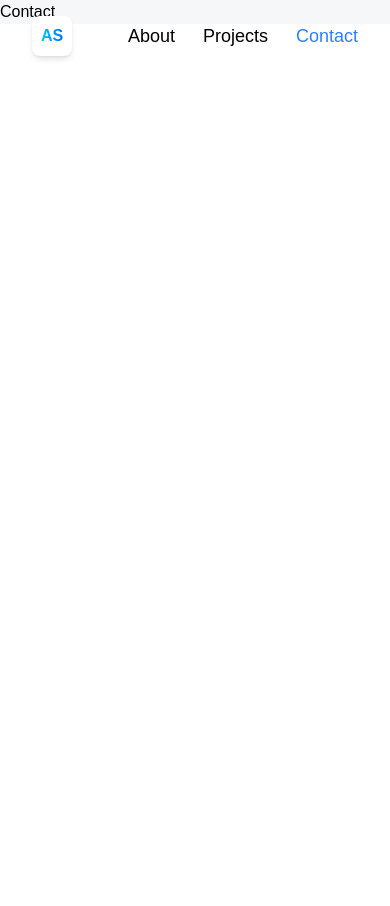
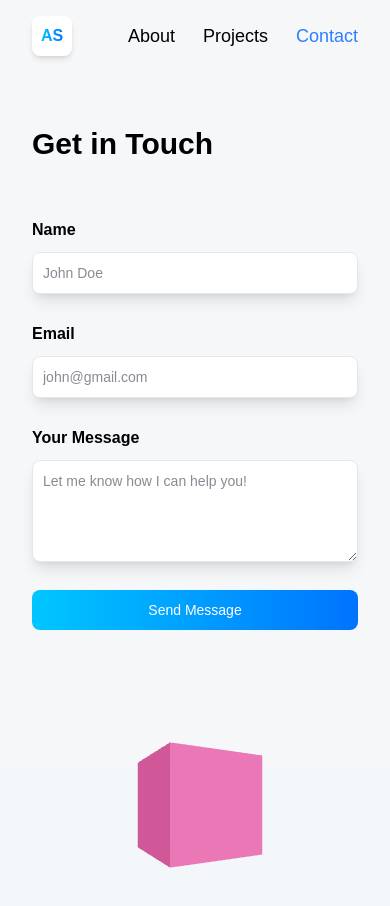
Before and after one commit to Akhilesh-Shabadi/3D_Portfolio, a React (Vite) app: page /contact in a window 390 px wide. Shown: the top 906 px of the page. Before the commit the page ends 844 px from the top, so only its background shows below. Built offline with nearby package versions, Linux system fonts and the light colour scheme; no server answers.

Commit message:
feat: Establish application routing, add Contact page with form and 3D element, and introduce dynamic Home info pop-ups.

```diff
--- a/src/components/HomeInfoPopUp.jsx
+++ b/src/components/HomeInfoPopUp.jsx
@@ -2,13 +2,15 @@ import { Link } from "react-router-dom";
 
 const InfoBox = ({ text, link, btnText }) => {
     return (
-        <div className='sm:text-xl text-center bg-[#2b77e7] border-[#2b77e7] relative rounded-2xl mx-5 flex text-white flex-col gap-3 max-w-2xl neo-brutalism-blue pt-4 pb-12 px-8 shadow-[0.6vmin_0.6vmin_#336cc1,1vmin_1vmin_#0092db,0.65vmin_1vmin_#0092db,1vmin_0.65vmin_#0092db]'>
-            <p className='font-medium sm:text-xl text-center'>{text}</p>
+        <div className='sm:text-md text-center bg-[#2b77e7] border-[#2b77e7] relative rounded-2xl mx-5 flex text-white flex-col gap-3 max-w-2xl neo-brutalism-blue pt-4 pb-8 px-8 shadow-[0.6vmin_0.6vmin_#336cc1,1vmin_1vmin_#0092db,0.65vmin_1vmin_#0092db,1vmin_0.65vmin_#0092db]'>
+            <p className='font-medium sm:text-md text-center'>{text}</p>
             <Link
                 to={link}
-                className='shadow-[0.6vmin_0.6vmin_#fff,1vmin_1vmin_#d2e4ff,1vmin_1vmin_#d2e4ff,0.65vmin_1vmin_#d2e4ff,1vmin_0.65vmin_#d2e4ff] bg-[#fff] border-[#fff] py-3 px-6 rounded-lg text-blue-500 text-center font-semibold sm:w-1/2 w-[90%] -bottom-5 absolute mx-auto right-0 left-0 flex justify-center items-center gap-3'
+                className='shadow-[0.6vmin_0.6vmin_#fff,1vmin_1vmin_#d2e4ff,1vmin_1vmin_#d2e4ff,0.65vmin_1vmin_#d2e4ff,1vmin_0.65vmin_#d2e4ff] bg-white border-white py-2 px-6 rounded-lg text-blue-500 text-center font-semibold sm:w-1/2 w-[90%] -bottom-5 absolute mx-auto right-0 left-0 flex justify-center items-center gap-2'
             >
-                {btnText}
+                {btnText} <svg className="w-6 h-6 text-gray-800 dark:text-blue-500" aria-hidden="true" xmlns="http://www.w3.org/2000/svg" fill="none" viewBox="0 0 14 10">
+                    <path stroke="currentColor" stroke-linecap="round" stroke-linejoin="round" stroke-width="2" d="M1 5h12m0 0L9 1m4 4L9 9" />
+                </svg>
             </Link>
         </div>
     )
@@ -16,7 +18,7 @@ const InfoBox = ({ text, link, btnText }) => {
 
 const content = {
     1: (
-        <h1 className="sm:text-xl sm:leading-snug text-center bg-[#2b77e7] border-[#2b77e7] relative rounded-2xl py-4 px-8 text-white mx-5 shadow-[0.6vmin_0.6vmin_#336cc1,1vmin_1vmin_#0092db,0.65vmin_1vmin_#0092db,1vmin_0.65vmin_#0092db]">
+        <h1 className="sm:text-md sm:leading-snug text-center bg-[#2b77e7] border-[#2b77e7] relative rounded-2xl py-4 px-8 text-white mx-5 shadow-[0.6vmin_0.6vmin_#336cc1,1vmin_1vmin_#0092db,0.65vmin_1vmin_#0092db,1vmin_0.65vmin_#0092db]">
             Hi, I am <span className='font-semibold'>Akhilesh</span>👋
             <br />
             A Developer from India.
--- a/src/pages/Contact.jsx
+++ b/src/pages/Contact.jsx
@@ -1,9 +1,124 @@
-import React from 'react'
+import React, { Suspense, useRef, useState } from 'react';
+import { Canvas } from '@react-three/fiber';
+import { Loader } from '@react-three/drei';
 
 const Contact = () => {
+    const formRef = useRef();
+    const [form, setForm] = useState({ name: '', email: '', message: '' });
+    const [isLoading, setIsLoading] = useState(false);
+
+    const handleChange = (e) => {
+        setForm({ ...form, [e.target.name]: e.target.value });
+    };
+
+    const handleFocus = () => { };
+    const handleBlur = () => { };
+
+    const handleSubmit = (e) => {
+        e.preventDefault();
+        setIsLoading(true);
+
+        // Mock submission
+        setTimeout(() => {
+            setIsLoading(false);
+            setForm({ name: '', email: '', message: '' });
+            alert('Message sent successfully!');
+        }, 3000);
+    };
+
     return (
-        <div>Contact</div>
-    )
-}
+        <section className='relative flex lg:flex-row flex-col max-w-5xl mx-auto sm:p-16 pb-12 pt-[126px]! px-8 min-h-[calc(100vh-80px)]'>
+            <div className='flex-1 min-w-[50%] flex flex-col'>
+                <h1 className='sm:text-5xl text-3xl font-semibold sm:leading-snug'>Get in Touch</h1>
 
-export default Contact
+                <form ref={formRef} onSubmit={handleSubmit}
+                    className='w-full flex flex-col gap-7 mt-14'
+                >
+                    <label className='text-black font-semibold'>
+                        Name
+                        <input
+                            type='text'
+                            name='name'
+                            className='bg-white border border-gray-200 text-gray-900 text-sm rounded-lg focus:ring-blue-500 focus:border-blue-500 block w-full p-2.5 mt-2.5 font-normal shadow-lg'
+                            placeholder='John Doe'
+                            required
+                            value={form.name}
+                            onChange={handleChange}
+                            onFocus={handleFocus}
+                            onBlur={handleBlur}
+                        />
+                    </label>
+                    <label className='text-black font-semibold'>
+                        Email
+                        <input
+                            type='email'
+                            name='email'
+                            className='bg-white border border-gray-200 text-gray-900 text-sm rounded-lg focus:ring-blue-500 focus:border-blue-500 block w-full p-2.5 mt-2.5 font-normal shadow-lg'
+                            placeholder='john@gmail.com'
+                            required
+                            value={form.email}
+                            onChange={handleChange}
+                            onFocus={handleFocus}
+                            onBlur={handleBlur}
+                        />
+                    </label>
+                    <label className='text-black font-semibold'>
+                        Your Message
+                        <textarea
+                            name='message'
+                            rows={4}
+                            className='block p-2.5 w-full text-sm text-gray-900 bg-white rounded-lg border border-gray-200 focus:ring-blue-500 focus:border-blue-500 mt-2.5 font-normal shadow-lg'
+                            placeholder='Let me know how I can help you!'
+                            required
+                            value={form.message}
+                            onChange={handleChange}
+                            onFocus={handleFocus}
+                            onBlur={handleBlur}
+                        />
+                    </label>
+
+                    <button
+                        type='submit'
+                        disabled={isLoading}
+                        className='text-white bg-linear-to-r from-[#00c6ff] to-[#0072ff] focus:ring-4 focus:outline-none focus:ring-blue-300 font-medium rounded-lg text-sm w-full sm:w-auto px-5 py-2.5 text-center'
+                        onFocus={handleFocus}
+                        onBlur={handleBlur}
+                    >
+                        {isLoading ? 'Sending...' : 'Send Message'}
+                    </button>
+                </form>
+            </div>
+
+            <div className='lg:w-1/2 w-full lg:h-auto md:h-[550px] h-[350px]'>
+                <Canvas
+                    camera={{
+                        position: [0, 0, 5],
+                        fov: 75,
+                        near: 0.1,
+                        far: 1000,
+                    }}
+                >
+                    <directionalLight position={[0, 0, 1]} intensity={2.5} />
+                    <ambientLight intensity={0.5} />
+                    <pointLight position={[5, 10, 0]} intensity={2} />
+                    <spotLight
+                        position={[10, 10, 10]}
+                        angle={0.15}
+                        penumbra={1}
+                        intensity={2}
+                    />
+
+                    <Suspense fallback={<Loader />}>
+                        {/* Placeholder for 3D content */}
+                        <mesh position={[0, 0, 0]} rotation={[0, 0.5, 0]}>
+                            <boxGeometry args={[2, 2, 2]} />
+                            <meshStandardMaterial color={'hotpink'} />
+                        </mesh>
+                    </Suspense>
+                </Canvas>
+            </div>
+        </section>
+    );
+};
+
+export default Contact;
```
Also changed, not shown: src/App.jsx (+41 -0 lines).
